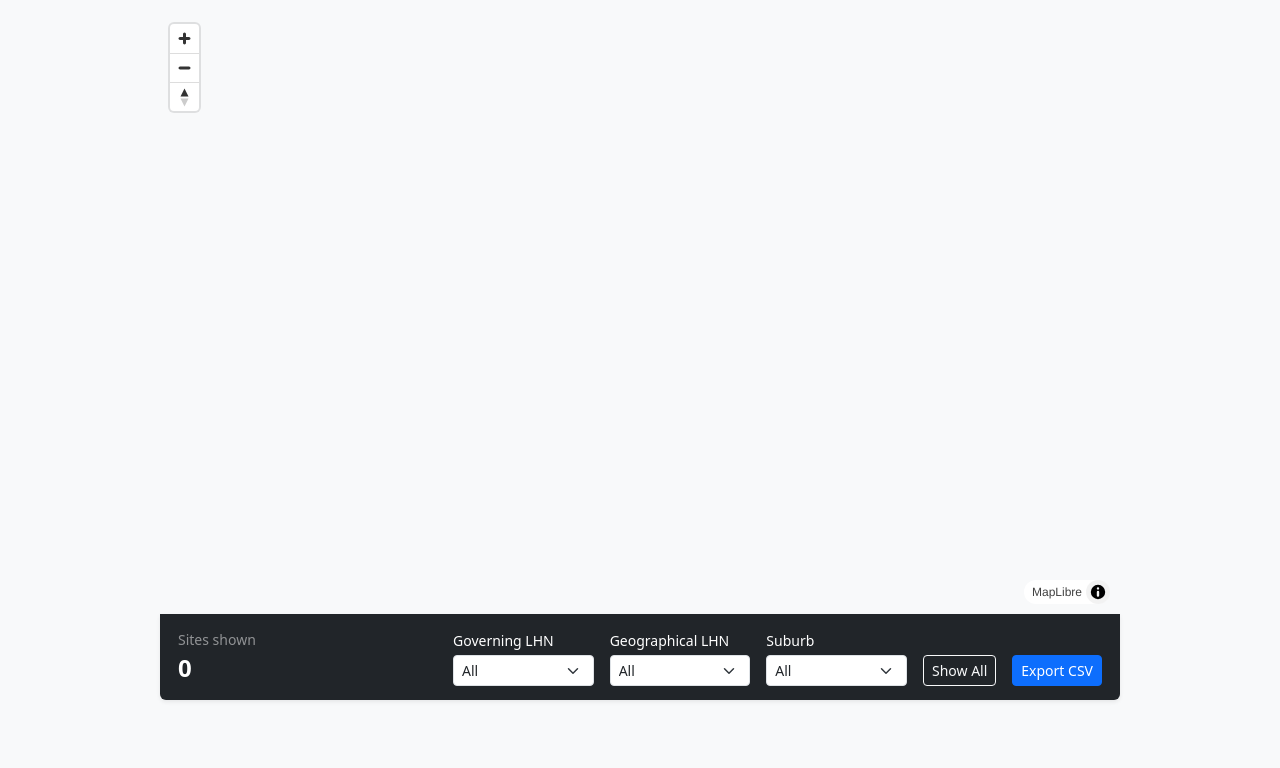
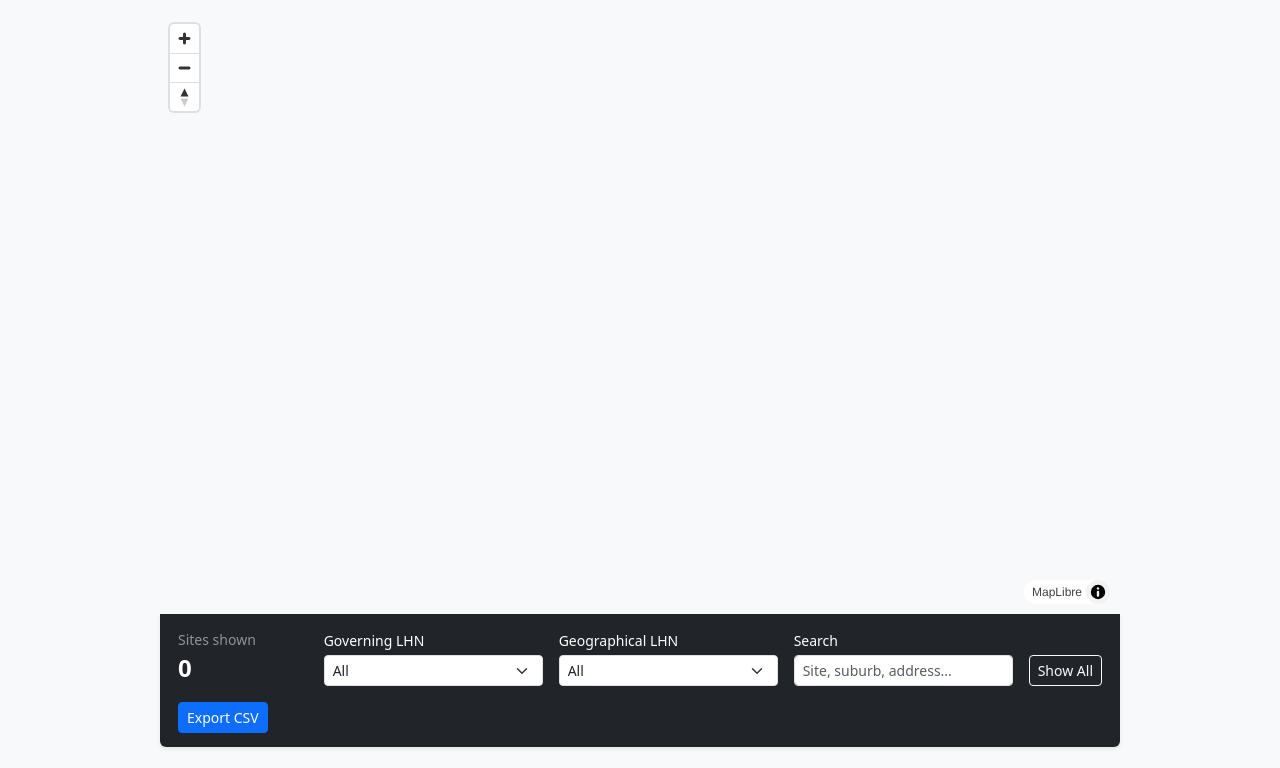
Before and after one commit to dfaso/SA-Health-Sites-Waste, a plain HTML site: page index.html in a window 1280 px wide. Shown: the part 60-828 px from the top of the page. Drawn offline with nearby package versions, Linux system fonts and the light colour scheme; no server answers.

Commit message:
Update index.html

```diff
--- a/index.html
+++ b/index.html
@@ -48,6 +48,7 @@
 
         <!-- Site Count -->
         <div class="col-12 col-md-auto me-md-auto">
+
           <div class="small text-white-50">
             Sites shown
           </div>
@@ -57,11 +58,12 @@
             class="fs-4 fw-semibold">
             0
           </div>
+
         </div>
 
 
         <!-- Governing LHN -->
-        <div class="col-12 col-md-4 col-xl-2">
+        <div class="col-12 col-md-3">
 
           <label
             for="governing-lhn-filter"
@@ -83,7 +85,7 @@
 
 
         <!-- Geographical LHN -->
-        <div class="col-12 col-md-4 col-xl-2">
+        <div class="col-12 col-md-3">
 
           <label
             for="geographical-lhn-filter"
@@ -104,24 +106,21 @@
         </div>
 
 
-        <!-- Suburb -->
-        <div class="col-12 col-md-4 col-xl-2">
+        <!-- Search -->
+        <div class="col-12 col-md-3">
 
           <label
-            for="suburb-filter"
+            for="site-search"
             class="form-label small mb-1">
-            Suburb
+            Search
           </label>
 
-          <select
-            id="suburb-filter"
-            class="form-select form-select-sm">
-
-            <option value="">
-              All
-            </option>
-
-          </select>
+          <input
+            id="site-search"
+            type="search"
+            class="form-control form-control-sm"
+            placeholder="Site, suburb, address..."
+          >
 
         </div>
 
```
